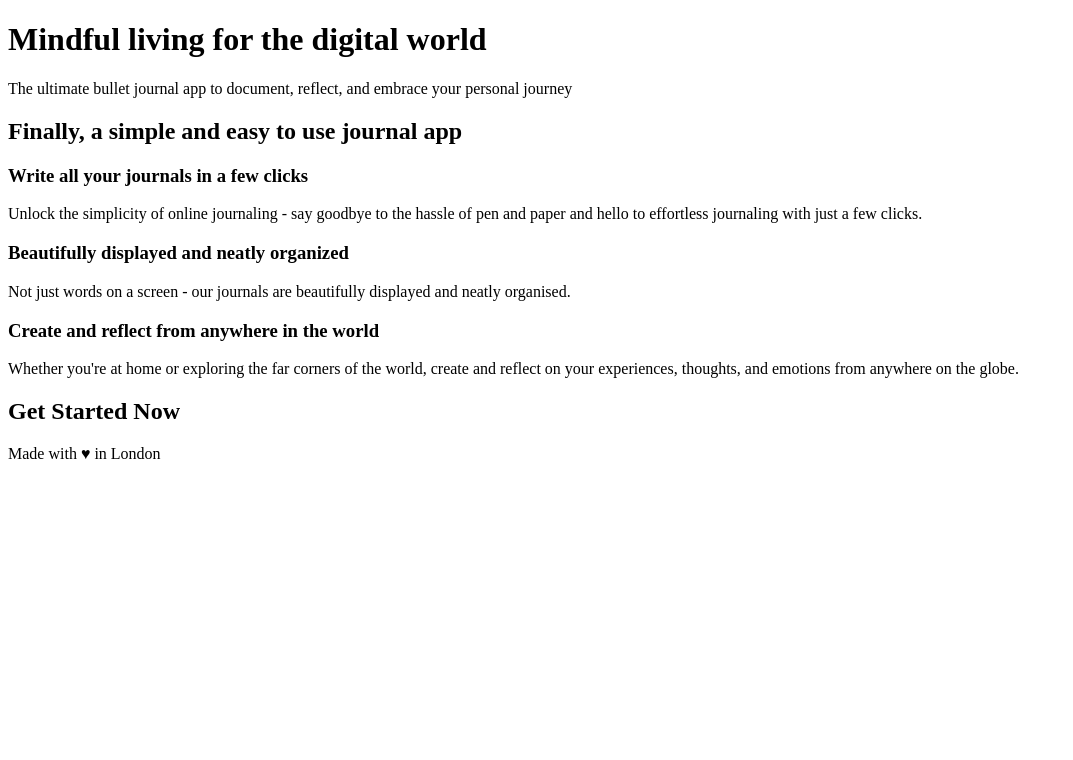
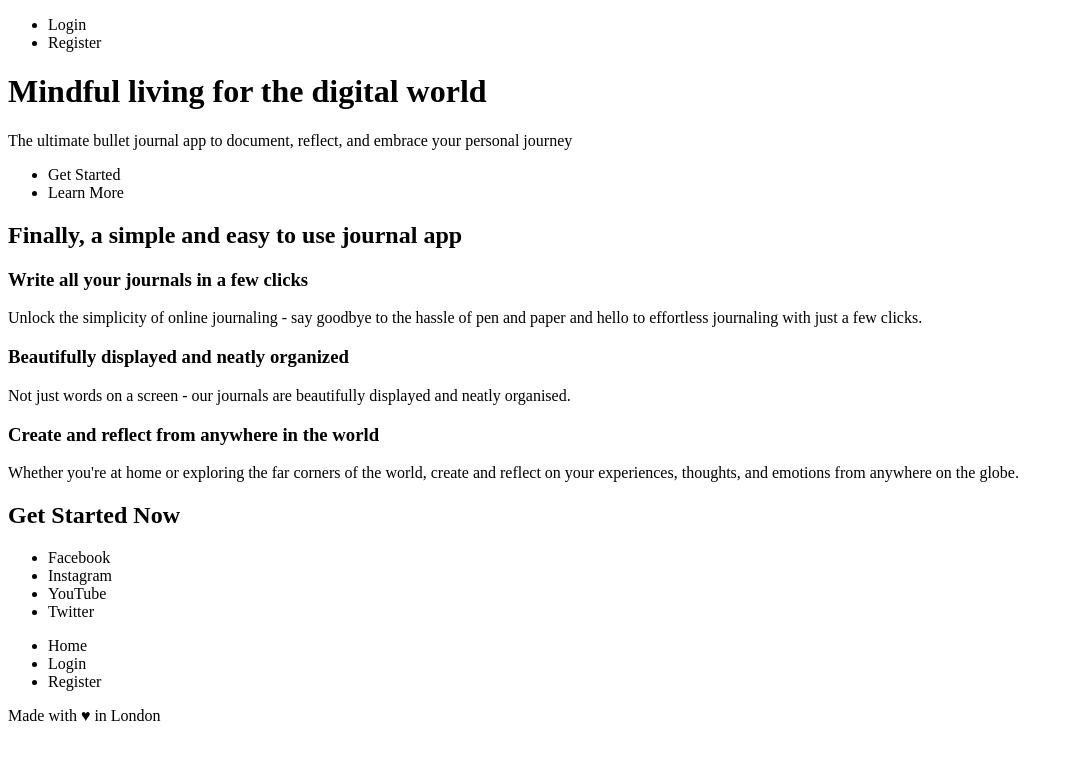
Before and after one commit to prabhupadswain/journal-note-making-application, a plain HTML site: page index.html in a window 1280 px wide. Shown: the whole page, without its empty margins (0-1073 px from the left). Drawn offline with Linux system fonts and the light colour scheme.

Commit message:
Comments added for reference, Html Lists added in homepage

```diff
--- a/index.html
+++ b/index.html
@@ -6,12 +6,24 @@
     <title>Journal Making Application</title>
   </head>
   <body>
+    <!-- NAVIGATION -->
+    <ul>
+      <li>Login</li>
+      <li>Register</li>
+    </ul>
+
+    <!-- HERO SECTION -->
     <h1>Mindful living for the digital world</h1>
     <p>
       The ultimate bullet journal app to document, reflect, and embrace your
       personal journey
     </p>
+    <ul>
+      <li>Get Started</li>
+      <li>Learn More</li>
+    </ul>
 
+    <!-- FEATURES SECTION -->
     <h2>Finally, a simple and easy to use journal app</h2>
 
     <h3>Write all your journals in a few clicks</h3>
@@ -33,7 +45,24 @@
       the globe.
     </p>
 
+    <!-- CTA SECTION-->
     <h2>Get Started Now</h2>
+
+    <!-- FOOTER SECTION -->
+
+    <!-- Add in social media icons later  -->
+    <ul>
+      <li>Facebook</li>
+      <li>Instagram</li>
+      <li>YouTube</li>
+      <li>Twitter</li>
+    </ul>
+    <ul>
+      <li>Home</li>
+      <li>Login</li>
+      <li>Register</li>
+    </ul>
+
     <p>Made with ♥︎ in London</p>
   </body>
 </html>
```
